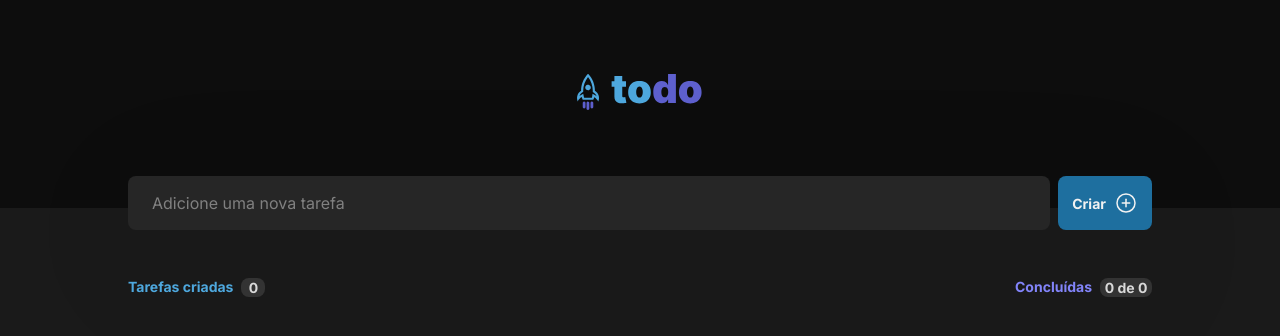
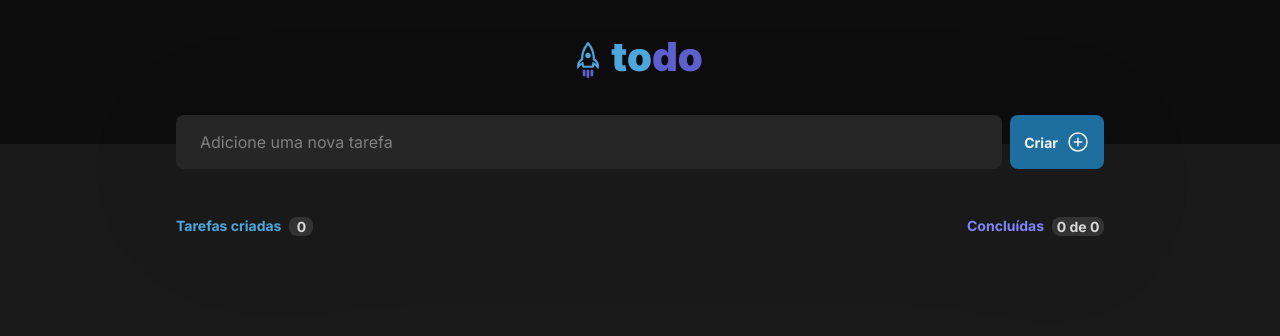
Before and after one commit to WGS-94/Ignite-TaskList-Chalenge, a React (Vite) app: page / in a window 1280 px wide. Shown: the top 336 px of the page. Built offline with nearby package versions, Linux system fonts and the light colour scheme.

Commit message:
:fire: Solving the problem by counting concluded tasks

```diff
--- a/src/components/Header/style.css
+++ b/src/components/Header/style.css
@@ -7,7 +7,7 @@ header.header div {
   max-width: 1120px;
   margin: 0 auto;
 
-  padding: 2rem 1rem 6rem;
+  padding: 0 1rem 4rem;
 
   display: flex;
   align-items: center;
--- a/src/components/TaskList/index.tsx
+++ b/src/components/TaskList/index.tsx
@@ -22,8 +22,8 @@ export function TaskList({ onEnter }: Props) {
   const [countTask, setCountTask]= useState(0);
   const [countTaskDone, setCountTaskDone]= useState(0);
 
-  const IncrementTask = () => { setCountTask(countTask + 1)};
-  const DecreaseTask = () => { setCountTask(countTask - 1)};
+  const IncrementTaskByCreate = () => { setCountTask(countTask + 1)};
+  const DecreaseTaskByRemove = () => { setCountTask(countTask - 1)};
 
   const handleKeyUp = (e: KeyboardEvent) => {
     if(e.code === 'Enter' && newTaskTitle !== '') {
@@ -50,7 +50,7 @@ export function TaskList({ onEnter }: Props) {
 
     setNewTaskTitle('');
     //setVisible(true)
-    IncrementTask();
+    IncrementTaskByCreate();
   }
 
   function handleToggleTaskDone(id: number) {
@@ -61,17 +61,16 @@ export function TaskList({ onEnter }: Props) {
     } : task);
 
     setTasks(tasksCompleted);
-    setCountTaskDone(countTaskDone + 1);
+    setCountTaskDone(countTaskDone + 1 || countTaskDone - 1);
   }
 
   function handleRemoveTask(id: number) {
-    // Remova uma task da listagem pelo ID
 
     const filterTasks = tasks.filter(task => task.id !== id);
 
     setTasks(filterTasks);
-    DecreaseTask()
-    setCountTaskDone(countTaskDone - 1);
+    DecreaseTaskByRemove()
+    //setCountTaskDone(countTaskDone - 1);
   }
 
   return (
--- a/src/components/TaskList/style.css
+++ b/src/components/TaskList/style.css
@@ -5,8 +5,7 @@ section.task-list {
   /*border: 1px solid var(--white);*/
 
   margin-top: -4rem;
-  /*padding: 70px 60px;*/
-  padding: 2rem 3rem;
+  padding: 2.2rem 6rem;
 
   filter: drop-shadow(0px 24px 64px rgba(0, 0, 0, 0.06));
 
@@ -137,7 +136,7 @@ section.task-list header {
 }
 
 main {
-  margin-top: 2rem;
+  margin-top: 1.5rem;
   border-radius: 8px;
 }
 
--- a/src/globalStyle.css
+++ b/src/globalStyle.css
@@ -46,7 +46,7 @@ body, input, textarea, button {
 .container {
   max-width: 1120px;
   margin: 0 auto;
-  padding: 2.5rem 1rem;
+  padding: 3rem 1rem;
 }
 
 button, .checkmark {
```
